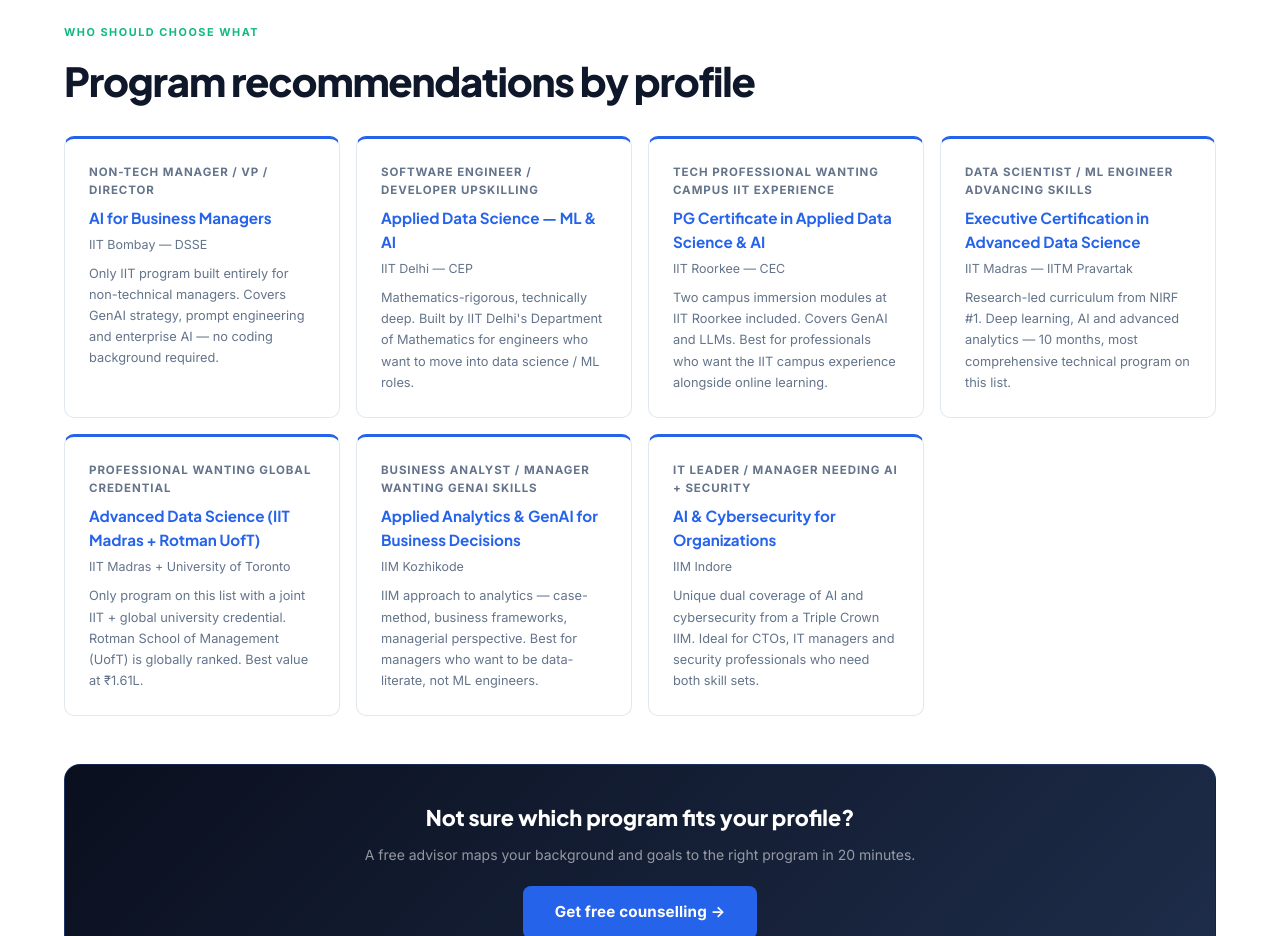
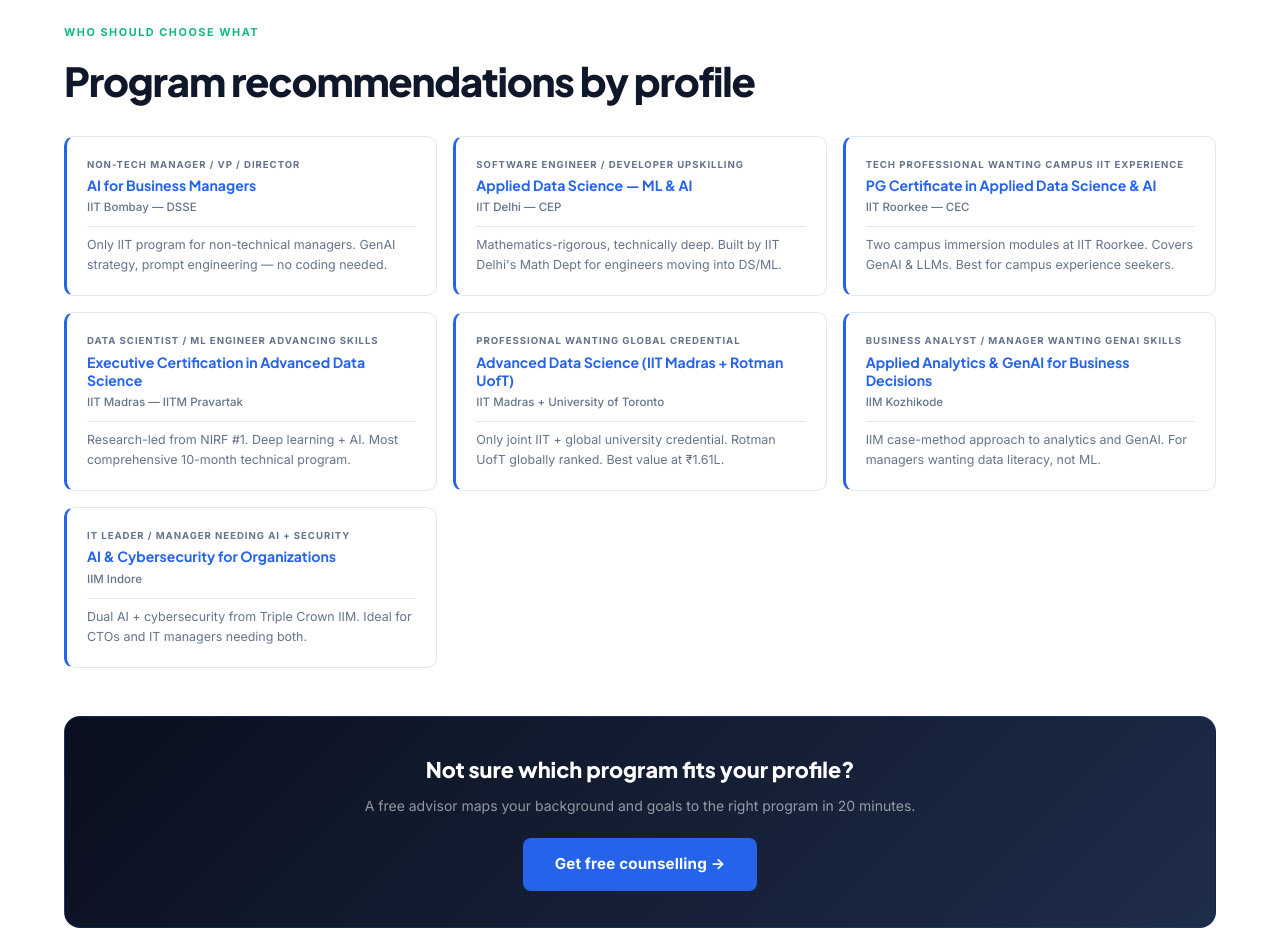
Before and after one commit to durgeshkekare-gif/aicourseindia-com, a plain HTML site: page compare.html in a window 1280 px wide. Shown: the part 1180-2116 px from the top of the page. Drawn offline with Linux system fonts and the light colour scheme.

Commit message:
Fix verdict cards: 3×3 grid (not auto-fill), left border accent, compact text, shorter descriptions

```diff
--- a/compare.html
+++ b/compare.html
@@ -19,12 +19,14 @@
 .iit-b{background:var(--blue-glow);border:1px solid rgba(37,99,235,0.2);color:var(--blue);}
 .iim-b{background:var(--green-glow);border:1px solid rgba(16,185,129,0.2);color:var(--green);}
 .best{color:var(--green);font-weight:700;}
-.vc-grid{display:grid;grid-template-columns:repeat(auto-fill,minmax(260px,1fr));gap:1rem;margin-top:2rem;}
-.vc{background:var(--white);border-radius:var(--radius);border:1px solid var(--border);padding:1.5rem;border-top:3px solid var(--blue);}
-.vc-who{font-size:0.72rem;font-weight:700;text-transform:uppercase;letter-spacing:0.08em;color:var(--text-muted);margin-bottom:0.4rem;}
-.vc-prog{font-family:var(--font-head);font-size:0.95rem;font-weight:700;color:var(--blue);margin-bottom:0.3rem;}
-.vc-inst{font-size:0.78rem;color:var(--text-muted);margin-bottom:0.5rem;}
-.vc-why{font-size:0.8rem;color:var(--text-muted);line-height:1.65;}
+.vc-grid{display:grid;grid-template-columns:repeat(3,1fr);gap:1rem;margin-top:2rem;}
+@media(max-width:960px){.vc-grid{grid-template-columns:repeat(2,1fr);}}
+@media(max-width:600px){.vc-grid{grid-template-columns:1fr;}}
+.vc{background:var(--white);border-radius:var(--radius);border:1px solid var(--border);padding:1.25rem;border-left:3px solid var(--blue);display:flex;flex-direction:column;gap:0.25rem;}
+.vc-who{font-size:0.6rem;font-weight:700;text-transform:uppercase;letter-spacing:0.1em;color:var(--text-muted);}
+.vc-prog{font-family:var(--font-head);font-size:0.88rem;font-weight:700;color:var(--blue);line-height:1.3;}
+.vc-inst{font-size:0.72rem;color:var(--text-muted);font-weight:500;}
+.vc-why{font-size:0.78rem;color:var(--text-muted);line-height:1.6;margin-top:0.35rem;border-top:1px solid var(--border);padding-top:0.5rem;}
 </style>
 </head>
 <body>
@@ -61,13 +63,13 @@
     <div class="eyebrow">Who should choose what</div>
     <h2 class="section-title">Program recommendations by profile</h2>
     <div class="vc-grid">
-      <div class="vc"><div class="vc-who">Non-tech manager / VP / Director</div><div class="vc-prog">AI for Business Managers</div><div class="vc-inst">IIT Bombay — DSSE</div><div class="vc-why">Only IIT program built entirely for non-technical managers. Covers GenAI strategy, prompt engineering and enterprise AI — no coding background required.</div></div>
-      <div class="vc"><div class="vc-who">Software engineer / developer upskilling</div><div class="vc-prog">Applied Data Science — ML & AI</div><div class="vc-inst">IIT Delhi — CEP</div><div class="vc-why">Mathematics-rigorous, technically deep. Built by IIT Delhi's Department of Mathematics for engineers who want to move into data science / ML roles.</div></div>
-      <div class="vc"><div class="vc-who">Tech professional wanting campus IIT experience</div><div class="vc-prog">PG Certificate in Applied Data Science & AI</div><div class="vc-inst">IIT Roorkee — CEC</div><div class="vc-why">Two campus immersion modules at IIT Roorkee included. Covers GenAI and LLMs. Best for professionals who want the IIT campus experience alongside online learning.</div></div>
-      <div class="vc"><div class="vc-who">Data scientist / ML engineer advancing skills</div><div class="vc-prog">Executive Certification in Advanced Data Science</div><div class="vc-inst">IIT Madras — IITM Pravartak</div><div class="vc-why">Research-led curriculum from NIRF #1. Deep learning, AI and advanced analytics — 10 months, most comprehensive technical program on this list.</div></div>
-      <div class="vc"><div class="vc-who">Professional wanting global credential</div><div class="vc-prog">Advanced Data Science (IIT Madras + Rotman UofT)</div><div class="vc-inst">IIT Madras + University of Toronto</div><div class="vc-why">Only program on this list with a joint IIT + global university credential. Rotman School of Management (UofT) is globally ranked. Best value at ₹1.61L.</div></div>
-      <div class="vc"><div class="vc-who">Business analyst / manager wanting GenAI skills</div><div class="vc-prog">Applied Analytics & GenAI for Business Decisions</div><div class="vc-inst">IIM Kozhikode</div><div class="vc-why">IIM approach to analytics — case-method, business frameworks, managerial perspective. Best for managers who want to be data-literate, not ML engineers.</div></div>
-      <div class="vc"><div class="vc-who">IT leader / manager needing AI + security</div><div class="vc-prog">AI & Cybersecurity for Organizations</div><div class="vc-inst">IIM Indore</div><div class="vc-why">Unique dual coverage of AI and cybersecurity from a Triple Crown IIM. Ideal for CTOs, IT managers and security professionals who need both skill sets.</div></div>
+      <div class="vc"><div class="vc-who">Non-tech manager / VP / Director</div><div class="vc-prog">AI for Business Managers</div><div class="vc-inst">IIT Bombay — DSSE</div><div class="vc-why">Only IIT program for non-technical managers. GenAI strategy, prompt engineering — no coding needed.</div></div>
+      <div class="vc"><div class="vc-who">Software engineer / developer upskilling</div><div class="vc-prog">Applied Data Science — ML & AI</div><div class="vc-inst">IIT Delhi — CEP</div><div class="vc-why">Mathematics-rigorous, technically deep. Built by IIT Delhi's Math Dept for engineers moving into DS/ML.</div></div>
+      <div class="vc"><div class="vc-who">Tech professional wanting campus IIT experience</div><div class="vc-prog">PG Certificate in Applied Data Science & AI</div><div class="vc-inst">IIT Roorkee — CEC</div><div class="vc-why">Two campus immersion modules at IIT Roorkee. Covers GenAI & LLMs. Best for campus experience seekers.</div></div>
+      <div class="vc"><div class="vc-who">Data scientist / ML engineer advancing skills</div><div class="vc-prog">Executive Certification in Advanced Data Science</div><div class="vc-inst">IIT Madras — IITM Pravartak</div><div class="vc-why">Research-led from NIRF #1. Deep learning + AI. Most comprehensive 10-month technical program.</div></div>
+      <div class="vc"><div class="vc-who">Professional wanting global credential</div><div class="vc-prog">Advanced Data Science (IIT Madras + Rotman UofT)</div><div class="vc-inst">IIT Madras + University of Toronto</div><div class="vc-why">Only joint IIT + global university credential. Rotman UofT globally ranked. Best value at ₹1.61L.</div></div>
+      <div class="vc"><div class="vc-who">Business analyst / manager wanting GenAI skills</div><div class="vc-prog">Applied Analytics & GenAI for Business Decisions</div><div class="vc-inst">IIM Kozhikode</div><div class="vc-why">IIM case-method approach to analytics and GenAI. For managers wanting data literacy, not ML.</div></div>
+      <div class="vc"><div class="vc-who">IT leader / manager needing AI + security</div><div class="vc-prog">AI & Cybersecurity for Organizations</div><div class="vc-inst">IIM Indore</div><div class="vc-why">Dual AI + cybersecurity from Triple Crown IIM. Ideal for CTOs and IT managers needing both.</div></div>
     </div>
   </div>
 
```
